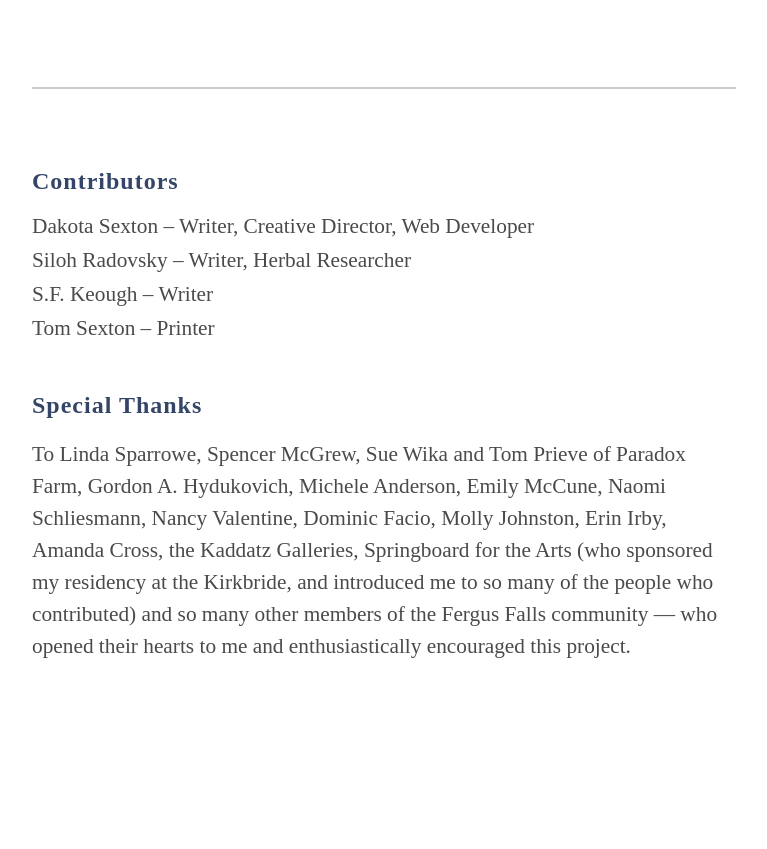
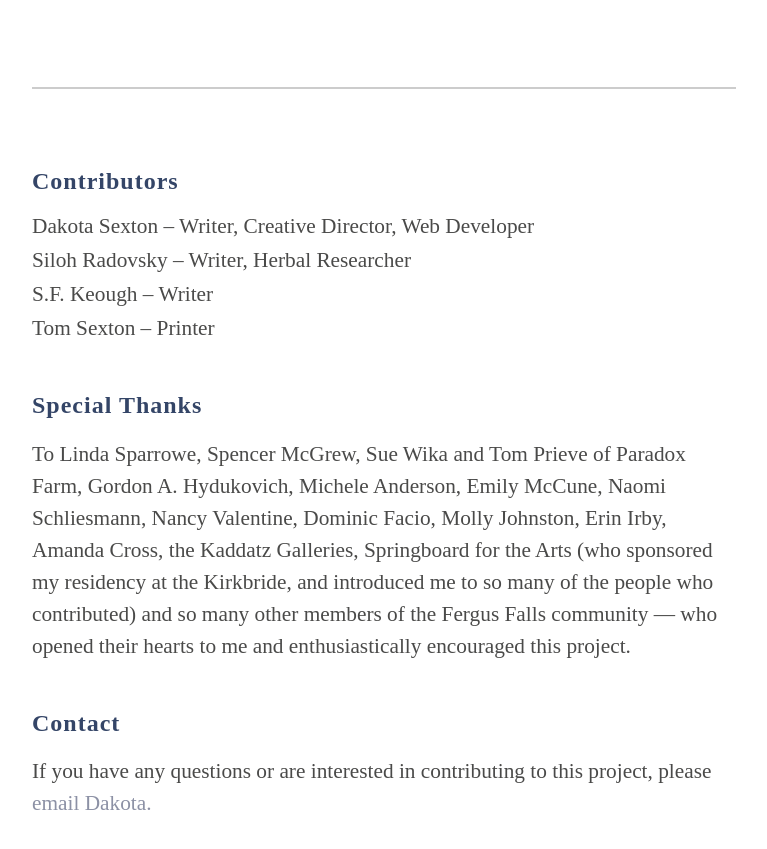
Before and after one commit to tinykite/botanic-romantic, a Jekyll site: the page built from about.md, in a window 1280 px wide and 900 px high, scrolled down 1082 px. Shown: the top 849 px of the window, without its empty margins (256-1023 px from the left). Built offline with Jekyll 4.4.1, drawn with Linux system fonts in a browser that asks for light colours; before the commit the page ends 1825 px from its top, so only the background shows below that.

Commit message:
Added contact info

```diff
--- a/about.md
+++ b/about.md
@@ -28,3 +28,6 @@ _—Dakota Sexton_
 
 ### Special Thanks
 To Linda Sparrowe, Spencer McGrew, Sue Wika and Tom Prieve of Paradox Farm, Gordon A. Hydukovich, Michele Anderson, Emily McCune, Naomi Schliesmann, Nancy Valentine, Dominic Facio, Molly Johnston, Erin Irby, Amanda Cross, the Kaddatz Galleries, Springboard for the Arts (who sponsored my residency at the Kirkbride, and introduced me to so many of the people who contributed) and so many other members of the Fergus Falls community — who opened their hearts to me and enthusiastically encouraged this project.
+
+### Contact
+If you have any questions or are interested in contributing to this project, please <a href="mailto:dakota@tinykitelab.com">email Dakota.</a>
```
